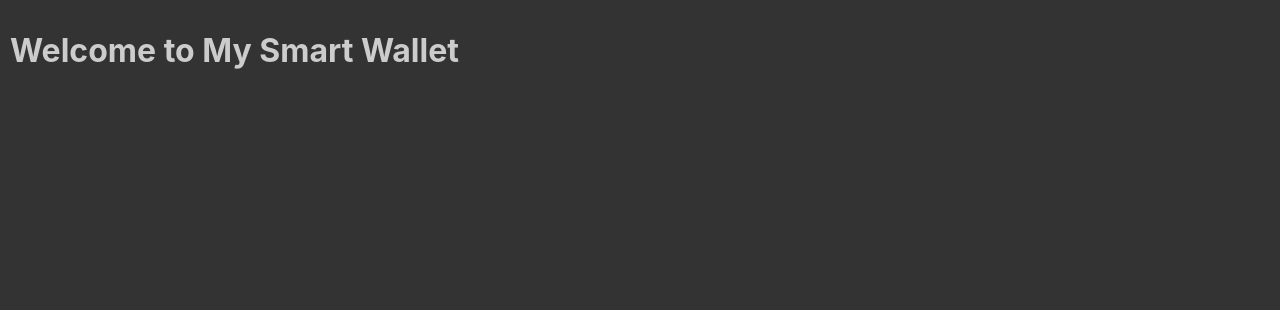
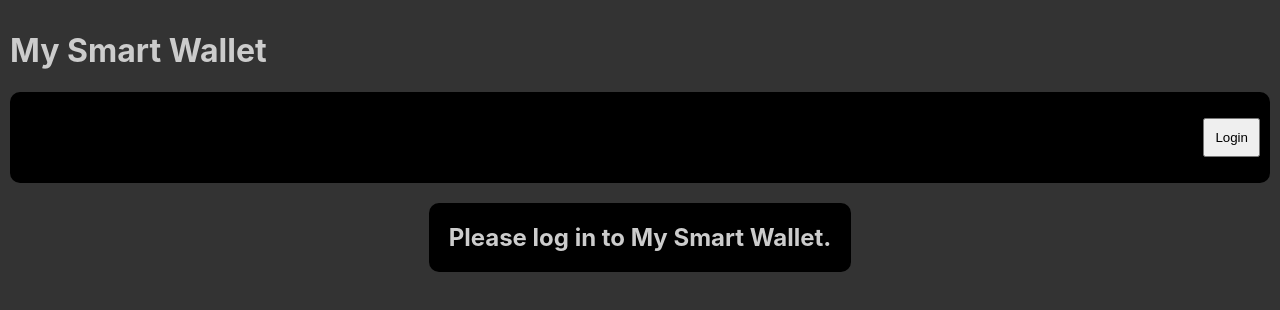
Before and after one commit to omr-dev/my-smart-wallet, a React (Vite) app: page / in a window 1280 px wide. Shown: the top 310 px of the page. Built offline with nearby package versions, Linux system fonts and the light colour scheme.

Commit message:
Authentication (#1)
* auth0 package in

* auth0 connection established

* welcome page authentication updated

```diff
--- a/package.json
+++ b/package.json
@@ -8,8 +8,10 @@
     "preview": "vite preview"
   },
   "dependencies": {
+    "@auth0/auth0-react": "^1.10.1",
     "react": "^18.0.0",
     "react-dom": "^18.0.0",
+    "react-icons": "^4.4.0",
     "sass": "^1.52.1"
   },
   "devDependencies": {
--- a/src/App.jsx
+++ b/src/App.jsx
@@ -1,7 +1,24 @@
 import "./App.scss";
-
+import { useAuth0 } from "@auth0/auth0-react";
+import { FaSpinner } from "react-icons/fa";
+import ProfileBar from "./components/ProfileBar";
 function App() {
-  return <div className="App"><h1>Welcome to My Smart Wallet</h1></div>;
+  const { user, isAuthenticated, isLoading } = useAuth0();
+  return (
+    <div className="App">
+      <h1>My Smart Wallet</h1>
+      <ProfileBar />
+      {isLoading ? (
+        <div>
+          <FaSpinner className="spinner" />
+        </div>
+      ) : isAuthenticated ? (
+        <h2 className="loginMessageBox">{`Welcome, ${user.email} !`}</h2>
+      ) : (
+        <h2 className="loginMessageBox">Please log in to My Smart Wallet.</h2>
+      )}
+    </div>
+  );
 }
 
 export default App;
--- a/src/App.scss
+++ b/src/App.scss
@@ -2,4 +2,26 @@ body{
   background-color: #333;
   color:#ccc;
   padding: 10px;
+  .App{
+    .profileBar{
+      display:flex;
+      background-color: black;
+      padding: 10px;
+      justify-content: flex-end;
+      gap: 20px;
+      border-radius:10px;
+      button{
+        padding: 10px;
+
+      }
+    }
+    .loginMessageBox{
+      text-align: center;
+      background-color:black;
+      width: fit-content;
+      margin: 20px auto;
+      padding: 20px;
+      border-radius:10px;
+    }
+  }
 }
--- /dev/null
+++ b/src/components/BtnLogin.jsx
@@ -0,0 +1,14 @@
+import { useAuth0 } from "@auth0/auth0-react";
+const BtnLogin = () => {
+  const { loginWithRedirect } = useAuth0();
+  return (
+    <button
+      onClick={() => {
+        loginWithRedirect();
+      }}
+    >
+      Login
+    </button>
+  );
+};
+export default BtnLogin;
--- /dev/null
+++ b/src/components/BtnLogout.jsx
@@ -0,0 +1,14 @@
+import { useAuth0 } from "@auth0/auth0-react";
+const BtnLogout = () => {
+  const { logout } = useAuth0();
+  return (
+    <button
+      onClick={() => {
+        logout({ returnTo: window.location.origin });
+      }}
+    >
+      Logout
+    </button>
+  );
+};
+export default BtnLogout;
--- /dev/null
+++ b/src/components/ProfileBar.jsx
@@ -0,0 +1,17 @@
+import { useAuth0 } from "@auth0/auth0-react";
+import BtnLogin from "./BtnLogin";
+import BtnLogout from "./BtnLogout";
+const ProfileBar = () => {
+  const { user, isAuthenticated, isLoading } = useAuth0();
+
+  return (
+    <div className="profileBar">
+      {isLoading ? (
+        <p>User details loading...</p>
+      ) : (
+        <p>{isAuthenticated ? <BtnLogout /> : <BtnLogin />}</p>
+      )}
+    </div>
+  );
+};
+export default ProfileBar;
--- a/src/main.jsx
+++ b/src/main.jsx
@@ -1,10 +1,15 @@
-import React from 'react'
-import ReactDOM from 'react-dom/client'
-import App from './App'
-import './index.css'
+import React from "react";
+import ReactDOM from "react-dom/client";
+import { Auth0Provider } from "@auth0/auth0-react";
 
-ReactDOM.createRoot(document.getElementById('root')).render(
-  <React.StrictMode>
+import App from "./App";
+import "./index.css";
+ReactDOM.createRoot(document.getElementById("root")).render(
+  <Auth0Provider
+    domain="dev-eikyrwwd.us.auth0.com" //TODO: fix as env variable
+    clientId="6u6nlonLcKY5f8Sy1tITBsxYTboyBoT7" //TODO: fix as env variable
+    redirectUri={window.location.origin}
+  >
     <App />
-  </React.StrictMode>
-)
+  </Auth0Provider>
+);
```
Also changed, not shown: 2 other files (tests, documents, lock files or other folders).
